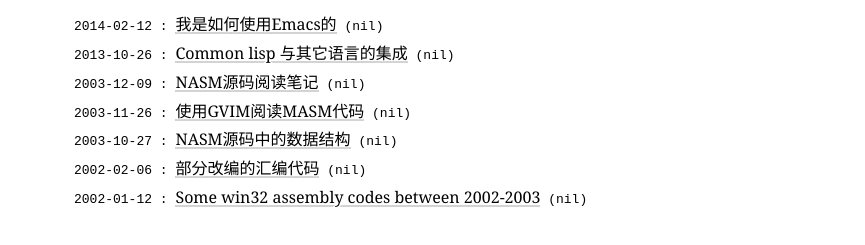
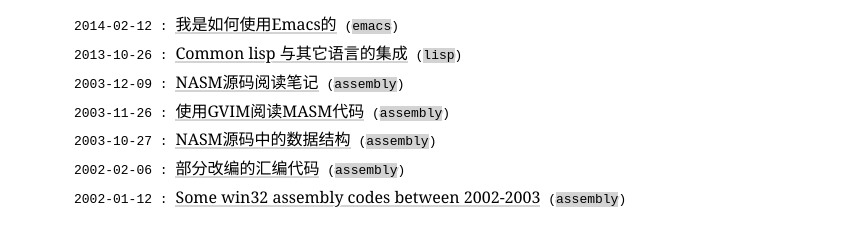
Before and after one commit to jingtaozf/jingtaozf.github.io, a plain HTML site: page index.html in a window 1280 px wide. Shown: the part 127-372 px from the top of the page, without its empty margins (206-1071 px from the left). Drawn offline with Linux system fonts and the light colour scheme.

Commit message:
change web template from muse to org mode.

```diff
--- a/css/core.css
+++ b/css/core.css
@@ -19,6 +19,12 @@
 
 a:hover {
     box-shadow: inset 0 -1px 0 0 #fff, inset 0 -3px 0 0 DarkGray;
+}
+
+code {
+    background-color: lightgray;
+    text-shadow: 1px 1px 0 lightgray, -1px 1px 0 lightgray, 2px 0 0 lightgray, -2px 0 0 lightgray;
+    color: black;
 }
 
 .code-highlighted {
--- a/index.html
+++ b/index.html
@@ -3,7 +3,7 @@
 "http://www.w3.org/TR/xhtml1/DTD/xhtml1-strict.dtd">
 <html xmlns="http://www.w3.org/1999/xhtml" lang="en" xml:lang="en">
 <head>
-<!-- 2019-05-23 Thu 12:46 -->
+<!-- 2019-05-23 Thu 12:52 -->
 <meta http-equiv="Content-Type" content="text/html;charset=utf-8" />
 <meta name="viewport" content="width=device-width, initial-scale=1" />
 <title>Articles</title>
@@ -263,13 +263,13 @@
 <div id="content">
 <h1 class="title">Articles</h1>
 <ul class="org-ul">
-<li>2014-02-12 : <a href="emacs/TheWayIUseEmacs.html">我是如何使用Emacs的</a> (<code>nil</code>)</li>
-<li>2013-10-26 : <a href="lisp/mixlang-in-lisp.html">Common lisp 与其它语言的集成</a> (<code>nil</code>)</li>
-<li>2003-12-09 : <a href="assembly/Nasm.html">NASM源码阅读笔记</a> (<code>nil</code>)</li>
-<li>2003-11-26 : <a href="assembly/vim.html">使用GVIM阅读MASM代码</a> (<code>nil</code>)</li>
-<li>2003-10-27 : <a href="assembly/Nasm-ds.html">NASM源码中的数据结构</a> (<code>nil</code>)</li>
-<li>2002-02-06 : <a href="assembly/subject2001.html">部分改编的汇编代码</a> (<code>nil</code>)</li>
-<li>2002-01-12 : <a href="assembly/assembly.html">Some win32 assembly codes between 2002-2003</a> (<code>nil</code>)</li>
+<li>2014-02-12 : <a href="emacs/TheWayIUseEmacs.html">我是如何使用Emacs的</a> (<code>emacs</code>)</li>
+<li>2013-10-26 : <a href="lisp/mixlang-in-lisp.html">Common lisp 与其它语言的集成</a> (<code>lisp</code>)</li>
+<li>2003-12-09 : <a href="assembly/Nasm.html">NASM源码阅读笔记</a> (<code>assembly</code>)</li>
+<li>2003-11-26 : <a href="assembly/vim.html">使用GVIM阅读MASM代码</a> (<code>assembly</code>)</li>
+<li>2003-10-27 : <a href="assembly/Nasm-ds.html">NASM源码中的数据结构</a> (<code>assembly</code>)</li>
+<li>2002-02-06 : <a href="assembly/subject2001.html">部分改编的汇编代码</a> (<code>assembly</code>)</li>
+<li>2002-01-12 : <a href="assembly/assembly.html">Some win32 assembly codes between 2002-2003</a> (<code>assembly</code>)</li>
 </ul>
 </div>
 </body>
```
Also changed, not shown: about.html (+1 -1 lines), assembly/Nasm-ds.html (+1 -1 lines), assembly/Nasm.html (+1 -1 lines), assembly/assembly.html (+1 -1 lines), assembly/subject2001.html (+1 -1 lines), assembly/vim.html (+1 -1 lines), emacs/TheWayIUseEmacs.html (+1 -1 lines), lisp/mixlang-in-lisp.html (+1 -1 lines), 1 other file.
